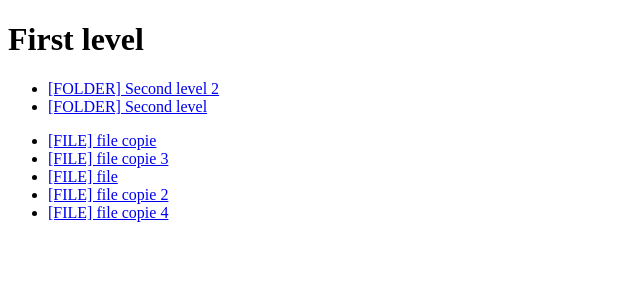
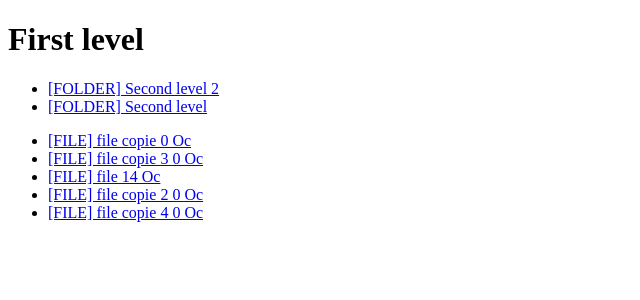
Before and after one commit to DeadLox/FolderMgr, a PHP site: page /index.php in a window 1280 px wide. Shown: the top 300 px of the page, without its empty margins (0-640 px from the left). Run offline with PHP 8.4, Linux system fonts and the light colour scheme.

Commit message:
Add file size

```diff
--- a/File.class.php
+++ b/File.class.php
@@ -9,11 +9,14 @@ class File {
 	private $name;
 	private $fullName;
 	private $extension;
+	private $filesize;
+	private $sizeUnit;
 
 	public function __construct($path) {
 		$this->path = $path;
 		$this->fullName = $this->getFileName();
 		$this->getExtAndName();
+		$this->getSize();
 	}
 
 	/**
@@ -39,6 +42,23 @@ class File {
 		}
 	}
 
+	private function getSize(){
+		$size = filesize($this->path);
+		if ($size < 1024) {
+			$this->sizeUnit = "Oc";
+			$this->filesize = $size;
+		} else if ($size < 1048576) {
+			$this->sizeUnit = "Ko";
+			$this->filesize = $size/1024;
+		} else if ($size < 1073741824) {
+			$this->sizeUnit = "Mo";
+			$this->filesize = $size/1048576;
+		} else {
+			$this->sizeUnit = "Go";
+			$this->filesize = $size/1073741824;
+		}
+	}
+
 	public function getPath(){
 		return $this->path;
 	}
@@ -51,4 +71,10 @@ class File {
 	public function getFullName(){
 		return $this->fullName;
 	}
+	public function getFilesize(){
+		return $this->filesize;
+	}
+	public function getSizeUnit(){
+		return $this->sizeUnit;
+	}
 }
--- a/First level/file.txt
+++ b/First level/file.txt
@@ -0,0 +1 @@
+jsgdfjhgsjdhfg
--- a/index.php
+++ b/index.php
@@ -36,7 +36,7 @@ $currentFolder = Folder::getCurrentFolder($defautPath);
 		<ul>
 		<?php
 		foreach ($files as $key => $file) { ?>
-			<li><a href="<?php echo $file->getPath(); ?>">[FILE] <?php echo $file->getName(); ?></a></li>
+			<li><a href="<?php echo $file->getPath(); ?>">[FILE] <?php echo $file->getName().' '.$file->getFilesize().' '.$file->getSizeUnit(); ?></a></li>
 		<?php } ?>
 		</ul>
 	<?php } ?>
```
